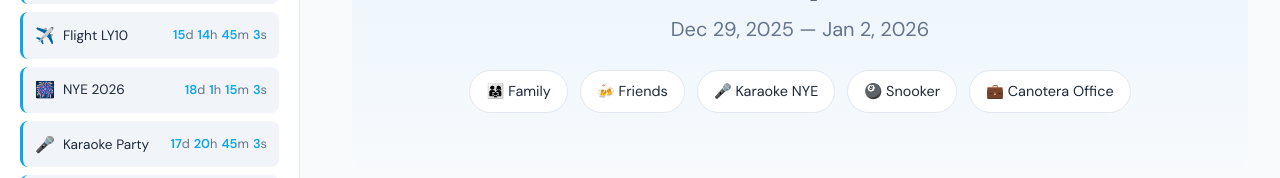
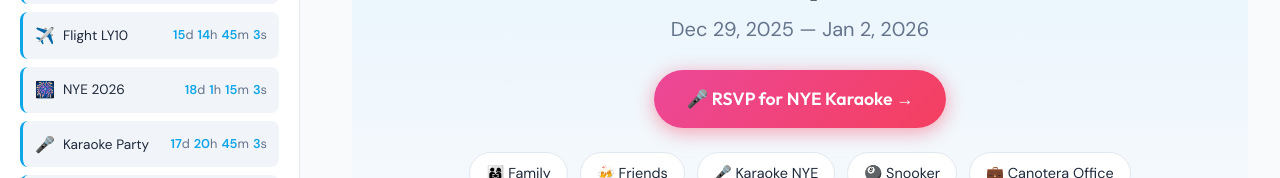
Before and after one commit to silverdavi/freshsilver-site, a React (Vite) app: page / in a window 1280 px wide. Shown: the part 355-533 px from the top of the page. Built offline with nearby package versions, Linux system fonts and the light colour scheme; no server answers.

Commit message:
Add prominent RSVP button for NYE Karaoke in hero section

```diff
--- a/src/App.module.css
+++ b/src/App.module.css
@@ -407,6 +407,34 @@
   border-radius: 100px;
   font-size: 0.9rem;
   border: 1px solid var(--divider);
+}
+
+/* RSVP CTA Button */
+.rsvpCta {
+  display: inline-block;
+  padding: 0.875rem 2rem;
+  background: linear-gradient(135deg, #EC4899 0%, #F43F5E 100%);
+  color: white;
+  font-family: var(--font-heading);
+  font-size: 1.1rem;
+  font-weight: 600;
+  border-radius: 100px;
+  text-decoration: none;
+  margin-bottom: 1.5rem;
+  box-shadow: 0 4px 15px rgba(244, 63, 94, 0.4);
+  transition: transform 0.2s, box-shadow 0.2s;
+  animation: pulse-glow 2s ease-in-out infinite;
+}
+
+.rsvpCta:hover {
+  transform: translateY(-2px) scale(1.02);
+  box-shadow: 0 6px 20px rgba(244, 63, 94, 0.5);
+  color: white;
+}
+
+@keyframes pulse-glow {
+  0%, 100% { box-shadow: 0 4px 15px rgba(244, 63, 94, 0.4); }
+  50% { box-shadow: 0 4px 25px rgba(244, 63, 94, 0.6); }
 }
 
 /* Itinerary */
--- a/src/App.tsx
+++ b/src/App.tsx
@@ -611,6 +611,15 @@ function App() {
           <p className={styles.heroSubtitle}>
             Dec 29, 2025 — Jan 2, 2026
           </p>
+
+          <a
+            href="https://www.easy-rsvp.com/WKuGpL-beatbox-karakoke-dec-31-7-30pm"
+            target="_blank"
+            rel="noopener noreferrer"
+            className={styles.rsvpCta}
+          >
+            🎤 RSVP for NYE Karaoke →
+          </a>
           <div className={styles.tripHighlights}>
             <span>👨‍👩‍👧 Family</span>
             <span>🍻 Friends</span>
```
